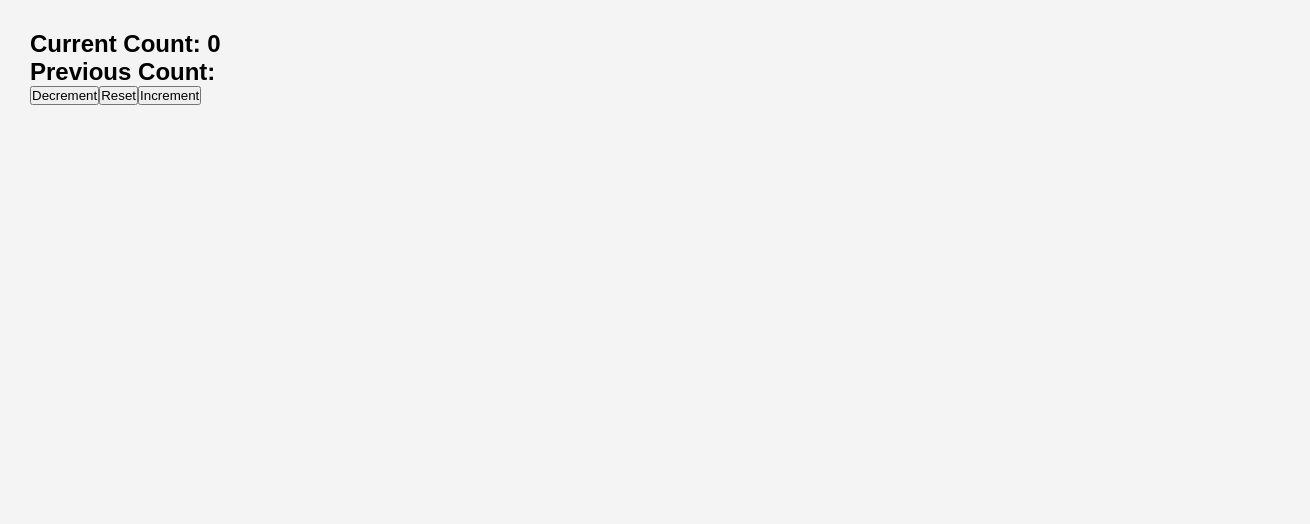
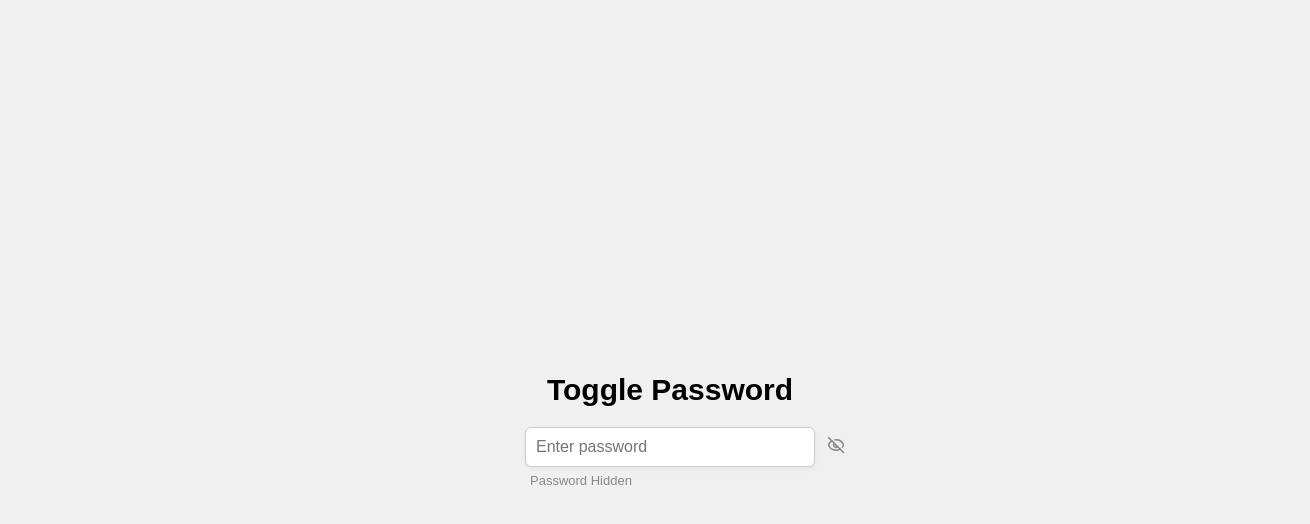
Before and after one commit to sonam002/react-interview-practice, a React (Vite) app: page / in a window 1280 px wide. Shown: the top 524 px of the page, 1310 px wide, since content can reach past the window. Built offline with nearby package versions, Linux system fonts and the light colour scheme.

Commit message:
005 - Toggle Password

```diff
--- a/src/App.js
+++ b/src/App.js
@@ -6,6 +6,7 @@ import ProgressBar from "./problems/001-progress-bar/ProgressBar";
 import BacktoTop from "./problems/002-back-to-top/BacktoTop";
 import DarkMode from "./problems/003-dark-mode/DarkMode";
 import Counter from "./problems/004-usePreviousHook/Counter";
+import TogglePassword from "./problems/005-toggle-password/TogglePassword"
 
 const root = ReactDOM.createRoot(document.getElementById("root"));
 
@@ -15,7 +16,8 @@ const App = () => {
             {/*<ProgressBar />*/}
             {/*<BacktoTop />*/}
             {/*<DarkMode /> */}
-            <Counter />
+            {/*<Counter /> */}
+            <TogglePassword />
         </div>
     );
 };
--- /dev/null
+++ b/src/problems/005-toggle-password/TogglePassword.js
@@ -0,0 +1,37 @@
+import React, { useState } from "react";
+import { Eye, EyeOff } from "lucide-react";
+import "./style.css";
+
+function TogglePassword() {
+  const [showPassword, setShowPassword] = useState(false);
+  return (
+    <div className="container">
+      <h1 className="title">Toggle Password</h1>
+      <div className="password-wrapper">
+        <input
+          type= {showPassword ? "text" : "password"}
+          id="password"
+          placeholder="Enter password"
+          className="password-input"
+          data-testid="password-input"
+        />
+        <span
+          className="icon"
+          data-testid="toggle-icon"
+          onClick={() => setShowPassword(!showPassword)}
+        >
+        {showPassword ? <Eye /> : <EyeOff size={18} />}
+        </span>
+      </div>
+      <span className="visibility-label" data-testid="visibility-label">
+        {
+          showPassword
+          ? "Password Visible"
+          : "Password Hidden"
+        }
+      </span>
+    </div>
+  );
+}
+
+export default TogglePassword;
--- /dev/null
+++ b/src/problems/005-toggle-password/style.css
@@ -0,0 +1,60 @@
+body {
+  margin: 0;
+  font-family: "Poppins", sans-serif;
+  background-color: #f0f0f0;
+}
+
+.container {
+  text-align: center;
+  height: 100vh;
+  width: 100vw;
+  display: flex;
+  flex-direction: column;
+  justify-content: center;
+  align-items: center;
+}
+
+h1 {
+  font-size: 30px;
+  margin-bottom: 20px;
+  color: #000000;
+}
+
+.password-wrapper {
+  position: relative;
+  width: 290px;
+}
+
+input[type="password"],
+input[type="text"] {
+  width: 100%;
+  padding: 10px 35px 10px 10px;
+  font-size: 16px;
+  border: 1px solid #ccc;
+  border-radius: 6px;
+  outline: none;
+  box-shadow: 0 2px 5px rgba(0, 0, 0, 0.05);
+  background-color: white;
+}
+
+.icon {
+  position: absolute;
+  right: -30px;
+  top: 50%;
+  transform: translateY(-50%);
+  cursor: pointer;
+  color: #888;
+}
+
+.icon:hover {
+  color: #000;
+}
+
+.visibility-label {
+  display: block;
+  margin-top: 6px;
+  font-size: 13px;
+  color: #888;
+  text-align: left;
+  width: 280px;
+}
```
